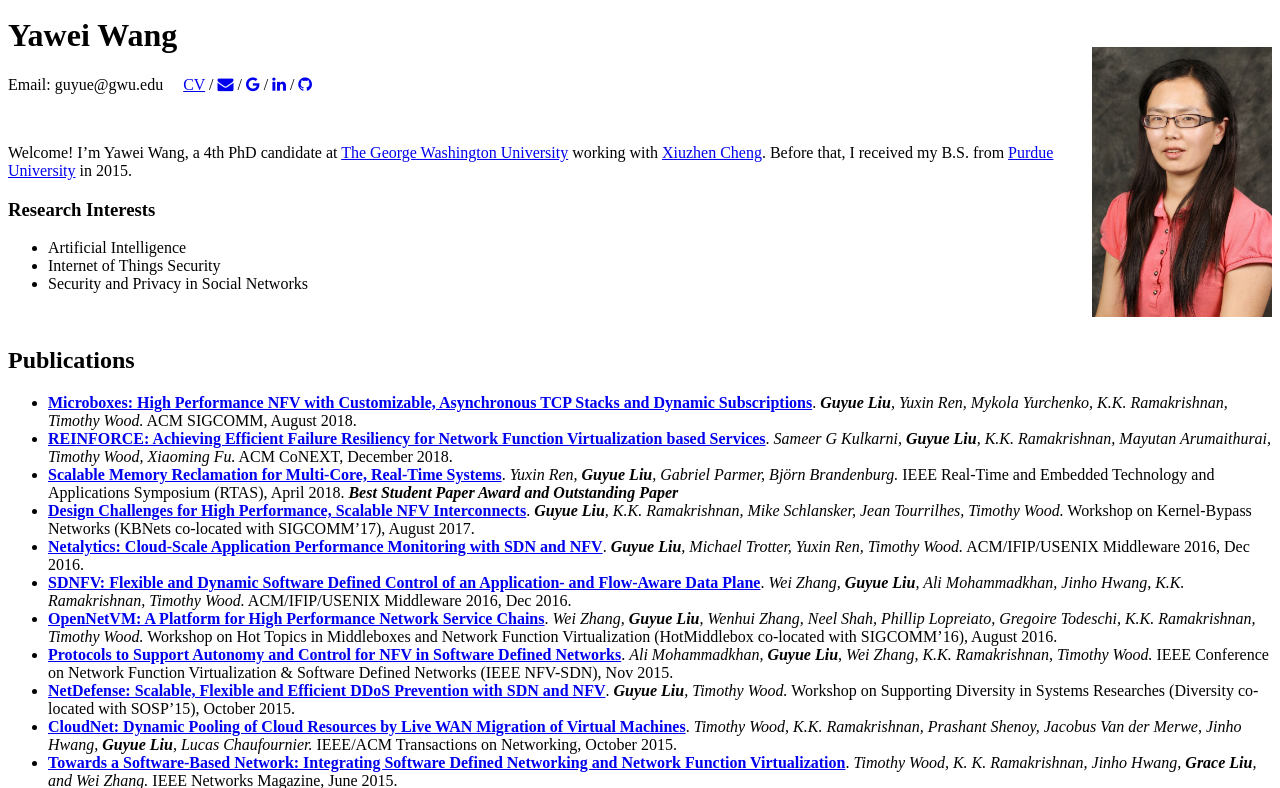
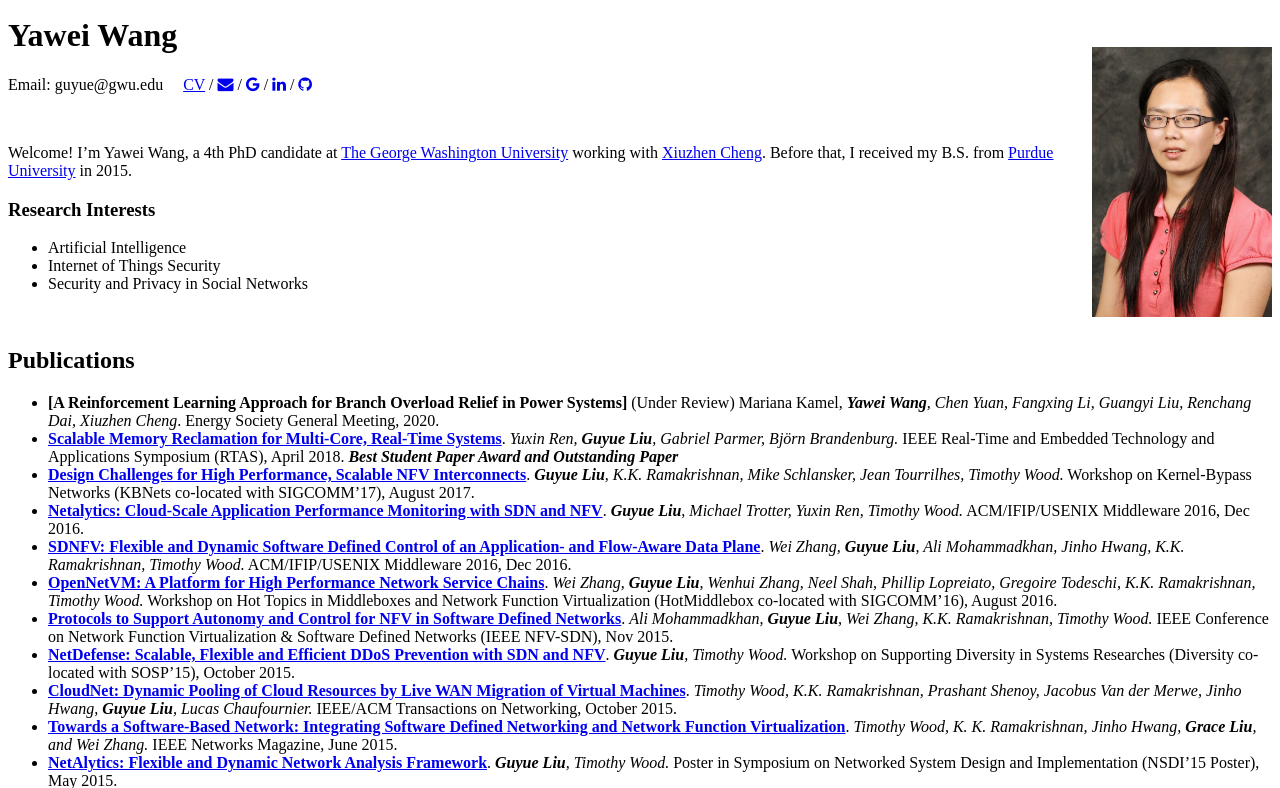
Before and after one commit to yawei-wang/yawei-wang.github.io, a Jekyll site: the page built from index.md, in a window 1280 px wide and 900 px high, cut to the strip 112-900 px from the top of the window. Built offline with Jekyll 4.4.1, drawn with Linux system fonts in a browser that asks for light colours; nearby versions of some CDN libraries.

Commit message:
Update index.md
publication

```diff
--- a/index.md
+++ b/index.md
@@ -21,8 +21,8 @@ Welcome! I'm Yawei Wang, a 4th PhD candidate at [The George Washington Universit
 &nbsp;
 
 ## Publications
-  * **[Microboxes: High Performance NFV with Customizable, Asynchronous TCP Stacks and Dynamic Subscriptions](static/papers/18-SIGCOMM-ubox.pdf)**. *__Guyue Liu__, Yuxin Ren, Mykola Yurchenko, K.K. Ramakrishnan, Timothy Wood.* ACM SIGCOMM, August 2018.
-  * **[REINFORCE: Achieving Efficient Failure Resiliency for Network Function Virtualization based Services](static/papers/18-CoNext-reinforce.pdf)**. *Sameer G Kulkarni, __Guyue Liu__, K.K. Ramakrishnan, Mayutan Arumaithurai, Timothy Wood, Xiaoming Fu.* ACM CoNEXT, December 2018.
+
+  * **[A Reinforcement Learning Approach for Branch Overload Relief in Power Systems]** (Under Review) Mariana Kamel, *__Yawei Wang__, Chen Yuan, Fangxing Li, Guangyi Liu, Renchang Dai, Xiuzhen Cheng*. Energy Society General Meeting, 2020.
   * **[Scalable Memory Reclamation for Multi-Core, Real-Time Systems](static/papers/18-RTAS-smr.pdf)**. *Yuxin Ren, __Guyue Liu__, Gabriel Parmer, Björn Brandenburg.* IEEE Real-Time and Embedded Technology and Applications Symposium (RTAS), April 2018. *__Best Student Paper Award and Outstanding Paper__*
   * **[Design Challenges for High Performance, Scalable NFV Interconnects](static/papers/17-KBNets-onvm.pdf)**. *__Guyue Liu__, K.K. Ramakrishnan, Mike Schlansker, Jean Tourrilhes, Timothy Wood.* Workshop on Kernel-Bypass Networks (KBNets co-located with SIGCOMM'17), August 2017.
   * **[Netalytics: Cloud-Scale Application Performance Monitoring with SDN and NFV](static/papers/16-Middleware-netalytics.pdf)**. *__Guyue Liu__, Michael Trotter, Yuxin Ren, Timothy Wood.*  ACM/IFIP/USENIX Middleware 2016, Dec 2016.
```
